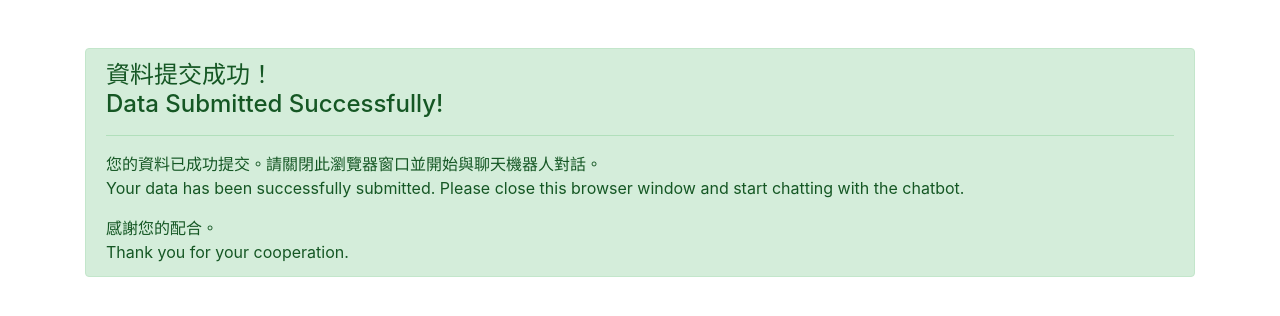
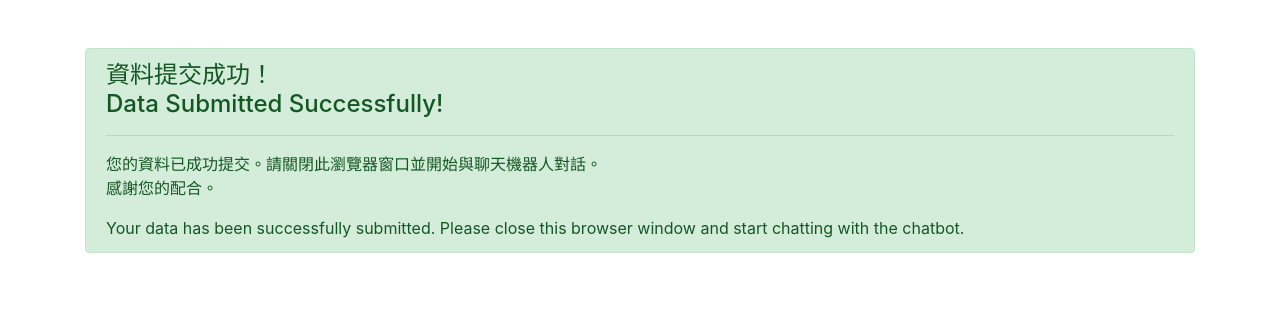
Before and after one commit to momonong/SSO-for-chatbot, a Flask app: template app/templates/submission_success.html in a window 1280 px wide. Shown: the top 316 px of the page. Run offline with Flask 3, Linux system fonts and the light colour scheme; the template is opened without the code that fills it, so the values that code supplies are empty; some libraries are stand-ins or nearby versions.

Commit message:
Update html on submission

```diff
--- a/app/templates/submission_success.html
+++ b/app/templates/submission_success.html
@@ -13,9 +13,9 @@
                 Data Submitted Successfully!</h4>
             <hr>
             <p>您的資料已成功提交。請關閉此瀏覽器窗口並開始與聊天機器人對話。<br>
-                Your data has been successfully submitted. Please close this browser window and start chatting with the chatbot.</p>
-            <p class="mb-0">感謝您的配合。</p>
-            <p class="mb-0">Thank you for your cooperation.</p>
+                感謝您的配合。</p>
+            <p class="mb-0">Your data has been successfully submitted. Please close this browser window and start chatting with the chatbot. <br>
+                </p>
         </div>
     </div>
     <script src="https://code.jquery.com/jquery-3.5.1.slim.min.js"></script>
```
